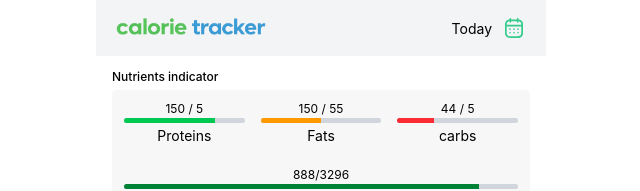
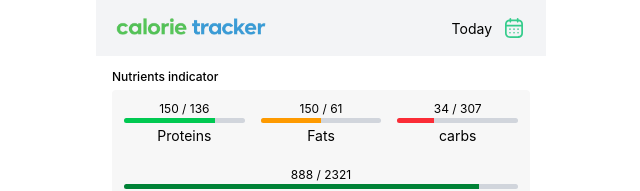
Before and after one commit to digwijay-tech/calorie-tracker, a React (Vite) app: page / in a window 1280 px wide. Shown: the top 191 px of the page, without its empty margins (319-959 px from the left). Built offline with nearby package versions, Linux system fonts and the light colour scheme.

Commit message:
feat: update user profile type; modify nutrient calculation hooks; refactor NutrientIndicator component

```diff
--- a/public/data.json
+++ b/public/data.json
@@ -9,11 +9,11 @@
       "phone": "9876543210"
     },
     "profile": {
-      "age": 28,
+      "age": 24,
       "gender": "male",
-      "height": 175,
-      "weight": 72,
-      "goal": "muscle gain",
+      "height": 162,
+      "weight": 68,
+      "goal": "weight loss",
       "activityLevel": "active"
     }
   },
--- a/src/Hooks/UseProtienCalc.ts
+++ b/src/Hooks/UseProtienCalc.ts
@@ -1,6 +1,7 @@
+export const UseProtienCalc = (props: number) => {
+  let protein = 5;
+  let dailyProtein = 24;
+  let dailyproteinPercentage = 23;
 
-export const UseProtienCalc = (props :number ) => {
-    let protein = 5
-
-    return protein
+  return protein;
 };
--- a/src/Hooks/useCarbsCalc.ts
+++ b/src/Hooks/useCarbsCalc.ts
@@ -1,6 +1,6 @@
 
 
-export const useCarbsCalc = () => {
+export const useCarbsCalc = (props : number) => {
     let carbs = 5
     let dailyCarb =44
     let dailycarbpercentage = 30
--- a/src/Hooks/useFatCalc.ts
+++ b/src/Hooks/useFatCalc.ts
@@ -1,5 +1,5 @@
 
-export const useFatCalc = () => {
+export const useFatCalc = (props : number) => {
   let fat = 55
 
   return fat
--- /dev/null
+++ b/src/Hooks/useMacroCalc.ts
@@ -0,0 +1,11 @@
+export const useMacroCalc = (weight: number, calorie: number) => {
+  weight = Math.round(weight);
+
+  let protein = Math.round(weight * 2);
+  let fat = Math.round(weight * 0.9);
+  let proteinCalorie = protein * 4;
+  let fatCalorie = fat * 9;
+  let carbs = Math.round((calorie - proteinCalorie - fatCalorie) / 4);
+
+  return {protein , fat , carbs}
+};
--- a/src/components/Daily/NutrientIndicator/NutrientIndicator.tsx
+++ b/src/components/Daily/NutrientIndicator/NutrientIndicator.tsx
@@ -1,7 +1,8 @@
 import { useCalorieCalc } from "../../../Hooks/useCalorieCalc";
-import { useCarbsCalc } from "../../../Hooks/useCarbsCalc";
-import { useFatCalc } from "../../../Hooks/useFatCalc";
-import { UseProtienCalc } from "../../../Hooks/UseProtienCalc";
+import { useMacroCalc } from "../../../Hooks/useMacroCalc";
+// import { useCarbsCalc } from "../../../Hooks/useCarbsCalc";
+// import { useFatCalc } from "../../../Hooks/useFatCalc";
+// import { UseProtienCalc } from "../../../Hooks/UseProtienCalc";
 import { useUser } from "../../../Hooks/useUser";
 
 const NutrientIndicator = () => {
@@ -9,9 +10,10 @@ const NutrientIndicator = () => {
   const DAILYCALORIES = useCalorieCalc(USERDETAILS?.profile);
   console.log(USERDETAILS?.profile);
 
-  const PROTEIN = UseProtienCalc(DAILYCALORIES ?? 0);
-  const FAT = useFatCalc();
-  const CARBS = useCarbsCalc();
+  const MACRO = useMacroCalc(USERDETAILS?.profile.weight ?? 0 , DAILYCALORIES ?? 0)
+  // const PROTEIN = UseProtienCalc(DAILYCALORIES ?? 0);
+  // const FAT = useFatCalc(DAILYCALORIES ?? 0);
+  // const CARBS = useCarbsCalc(DAILYCALORIES ?? 0);
   return (
     <div className="mt-3.5 px-4">
       <div className="pb-1.5">
@@ -22,7 +24,7 @@ const NutrientIndicator = () => {
       <div className="flex flex-col gap-5 bg-[#F7F7F7] px-2  py-2.5 rounded text-[12px]">
         <div className="flex  justify-between gap-2">
           <div className="flex flex-col w-full items-center">
-            <div>150 / {PROTEIN}</div>
+            <div>150 / {MACRO.protein}</div>
             <div className="w-full px-1">
               <div className="w-full  bg-gray-300 h-1.25 rounded mb-0.5 overflow-hidden">
                 <div
@@ -35,7 +37,7 @@ const NutrientIndicator = () => {
             <span className="text-[14px]">Proteins</span>
           </div>
           <div className="flex flex-col w-full items-center">
-            <div>150 / {FAT}</div>
+            <div>150 / {MACRO.fat}</div>
             <div className="w-full px-1">
               <div className="w-full  bg-gray-300 h-1.25 rounded mb-0.5 overflow-hidden">
                 <div
@@ -48,12 +50,12 @@ const NutrientIndicator = () => {
             <span className="text-[14px]">Fats</span>
           </div>
           <div className="flex flex-col w-full items-center">
-            <div>{CARBS.dailyCarb} / {CARBS.carbs}</div>
+            <div>34 / {MACRO.carbs}</div>
             <div className="w-full px-1">
               <div className="w-full  bg-gray-300 h-1.25 rounded mb-0.5 overflow-hidden">
                 <div
                   className="bg-red-500 h-full"
-                  style={{ width: `${CARBS.dailycarbpercentage}%` }}
+                  style={{ width: "30%" }}
                 ></div>
               </div>
             </div>
@@ -63,7 +65,7 @@ const NutrientIndicator = () => {
         </div>
 
         <div className="flex flex-col w-full items-center">
-          <div>888/{Math.round(DAILYCALORIES ?? 0)} </div>
+          <div>888 / {Math.round(DAILYCALORIES ?? 0)} </div>
           <div className="w-full px-1">
             <div className="w-full  bg-gray-300 h-1.25 rounded mb-0.5 overflow-hidden">
               <div
--- a/src/provider/UserProvider.tsx
+++ b/src/provider/UserProvider.tsx
@@ -8,11 +8,16 @@ type userDetailsType = {
 };
 type userProfileType = {
   age: number;
-  gender: string;
+  gender: "male" | "female";
   height: number;
   weight: number;
-  goal: string;
-  activityLevel: string;
+  goal: "maintain" | "muscle gain" | "weight loss";
+  activityLevel:
+    | "sedentary"
+    | "lightly active"
+    | "moderately active"
+    | "active"
+    | "very active";
 };
 type userDataType = {
   username: string;
```
